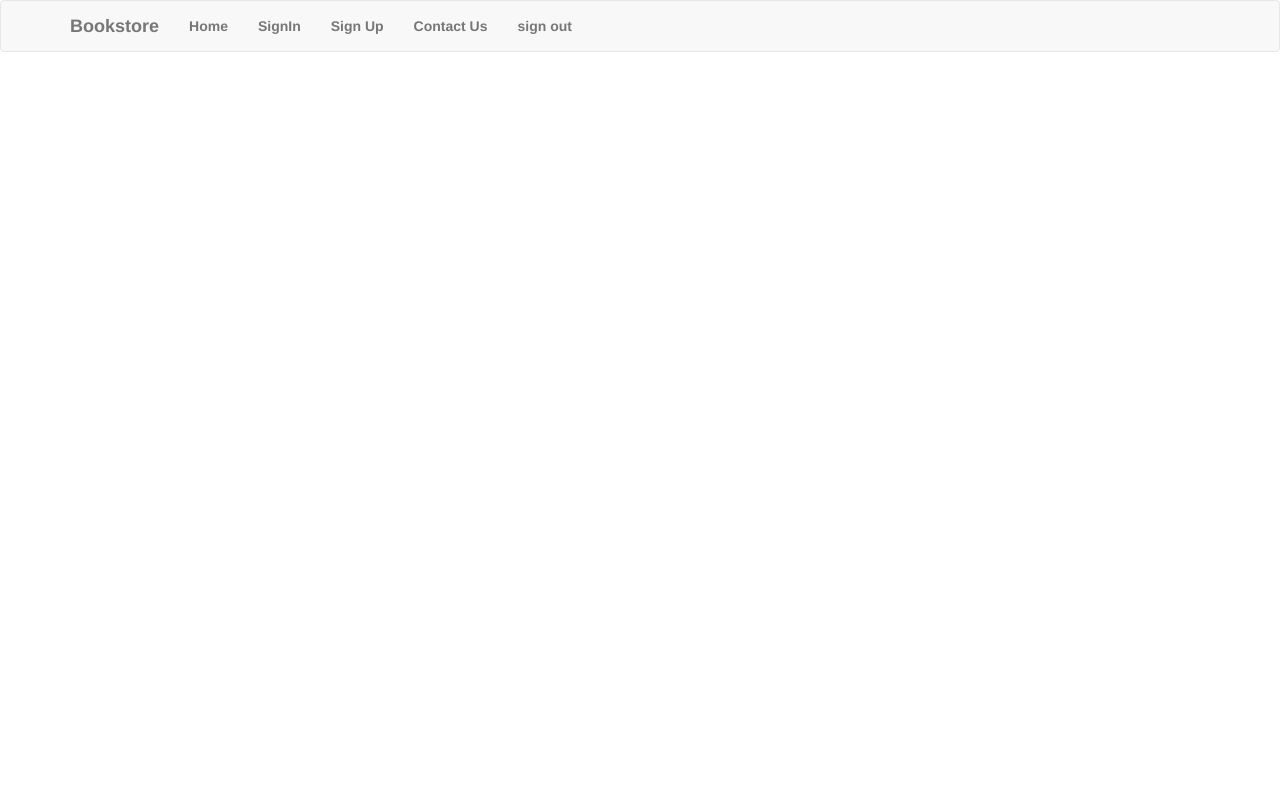
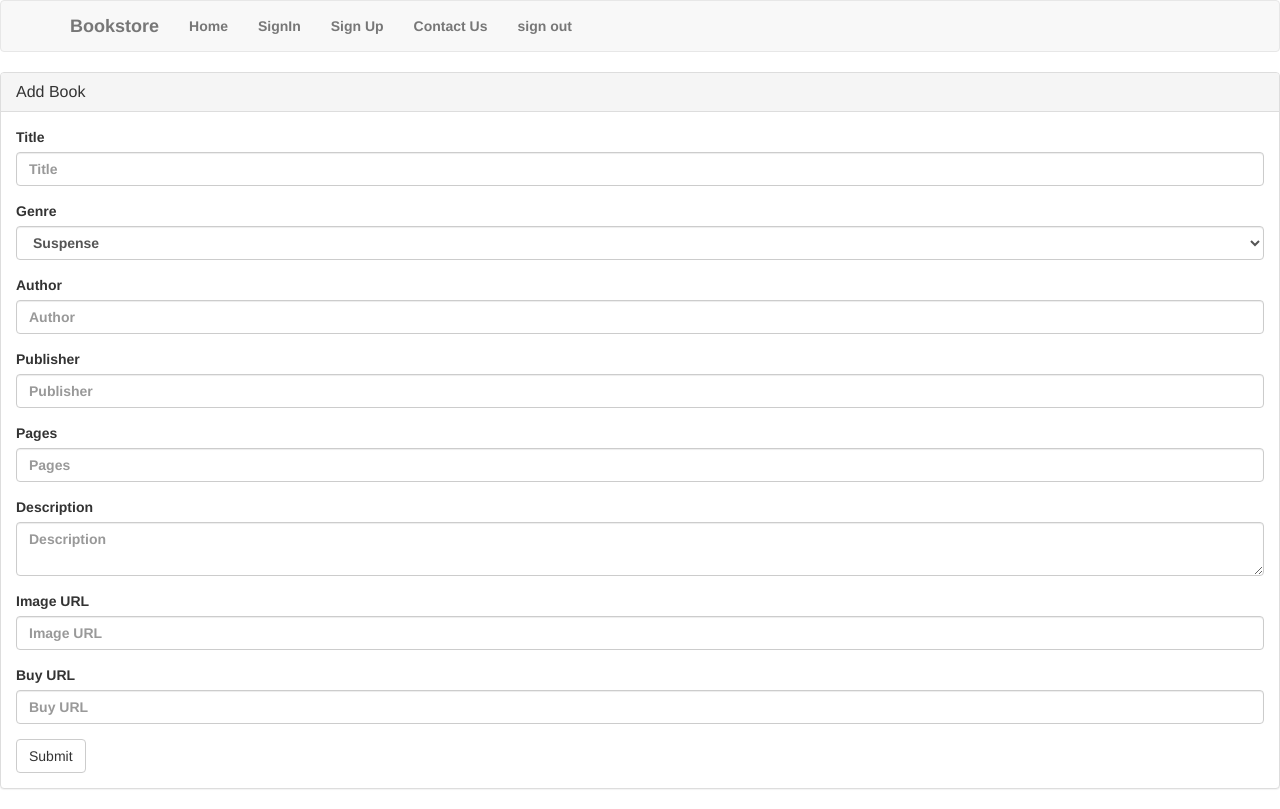
Before and after one commit to galactic-rbk/Book-shop, a website: page client/index.html at #/books/add in a window 1280 px wide. Drawn offline with nearby package versions, Linux system fonts and the light colour scheme.

Commit message:
addbook+showbook

```diff
--- /dev/null
+++ b/client/app/account/add_book.html
@@ -0,0 +1,53 @@
+<div class="panel panel-default">
+  <div class="panel-heading">
+    <h3 class="panel-title">Add Book</h3>
+  </div>
+  <div class="panel-body">
+    <div class="row">
+      <div class="col-md-12">
+      <form ng-submit="addbook()">
+        <div class="form-group">
+          <label>Title</label>
+          <input type="text" class="form-control" ng-model="book.title" placeholder="Title">
+        </div>
+        <div class="form-group">
+          <label>Genre</label>
+          <select ng-model="book.genre" class="form-control">
+            <option value="Suspense">Suspense</option>
+            <option value="Drama">Drama</option>
+            <option value="Romance">Romance</option>
+            <option value="NonFiction">NonFiction</option>
+            <option value="Other">Other</option>
+          </select>
+        </div>
+        <div class="form-group">
+          <label>Author</label>
+          <input type="text" class="form-control" ng-model="book.author" placeholder="Author">
+        </div>
+        <div class="form-group">
+          <label>Publisher</label>
+          <input type="text" class="form-control" ng-model="book.publisher" placeholder="Publisher">
+        </div>
+        <div class="form-group">
+          <label>Pages</label>
+          <input type="text" class="form-control" ng-model="book.pages" placeholder="Pages">
+        </div>
+        <div class="form-group">
+          <label>Description</label>
+          <textarea class="form-control" ng-model="book.description" placeholder="Description"></textarea>
+        </div>
+        <div class="form-group">
+          <label>Image URL</label>
+          <input type="text" class="form-control" ng-model="book.image_url" placeholder="Image URL">
+        </div>
+        <div class="form-group">
+          <label>Buy URL</label>
+          <input type="text" class="form-control" ng-model="book.buy_url" placeholder="Buy URL">
+        </div>
+
+        <button type="submit" class="btn btn-default">Submit</button>
+      </form>
+    </div>
+    </div>
+  </div>
+</div>
--- a/client/app/app.js
+++ b/client/app/app.js
@@ -22,5 +22,13 @@ angular.module('books',
       templateUrl: 'app/main/main.html',
       controller: 'MainController'
     })
+  .when('/books/add',{
+    templateUrl: 'app/account/add_book.html',
+    controller:'BooksController'
+  })
+  .when('/books',{
+    templateUrl:'app/account/showbooks.html',
+    controller:'BooksController'
+  })
     .otherwise({redirectTo:'/'});
 })
--- a/client/index.html
+++ b/client/index.html
@@ -2,11 +2,9 @@
 <html>
 <head>
 	<title>Book Shop</title>
-
 	<link rel='stylesheet prefetch' href='http://fonts.googleapis.com/css?family=Open+Sans:600'>
 	<link rel="stylesheet" href="style/style.css">
 	<link rel="stylesheet" href="http://maxcdn.bootstrapcdn.com/bootstrap/3.3.7/css/bootstrap.min.css">
-
 </head>
 <body ng-app='books'>
 	<!-- <div class="container"></div> -->
@@ -42,9 +40,12 @@
 	<!-- <script src="lib/jquery.js"></script> -->
 	<script src="lib/angular/angular.js"></script>
 	<script src="lib/angular-route/angular-route.js"></script>
+	<script src="app/account/books.js"></script>
 	<script src="app/account/auth.js"></script>
 	<script src="app/main/main.js"></script>
 	<script src="app/services.js"></script>
 	<script src="app/app.js"></script>
+
+
 </body>
 </html>
--- a/models/book.js
+++ b/models/book.js
@@ -36,7 +36,7 @@ const bookSchema = mongoose.Schema({
 	}
 });
 
-const Book = module.exports = mongoose.model('books', bookSchema);
+const Book = module.exports = mongoose.model('Book', bookSchema);
 
 // Get Books
 module.exports.getBooks = (callback, limit) => {
```
Also changed, not shown: client/app/account/showbooks.html (added, +21 -0 lines), client/app/account/books.js (added).
